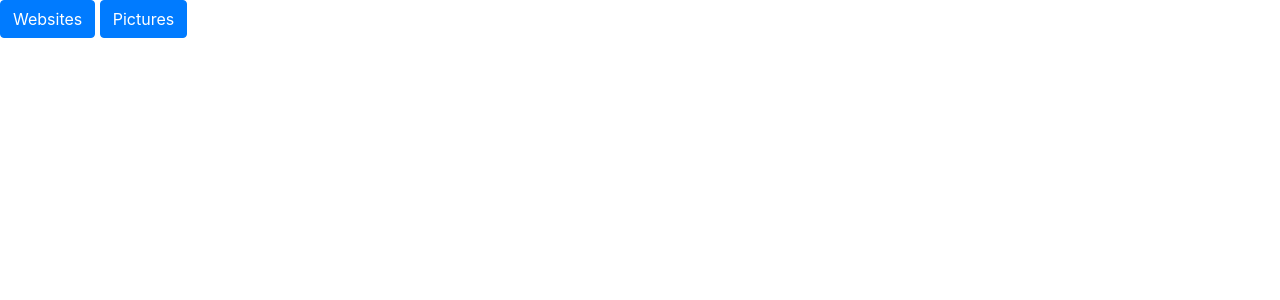
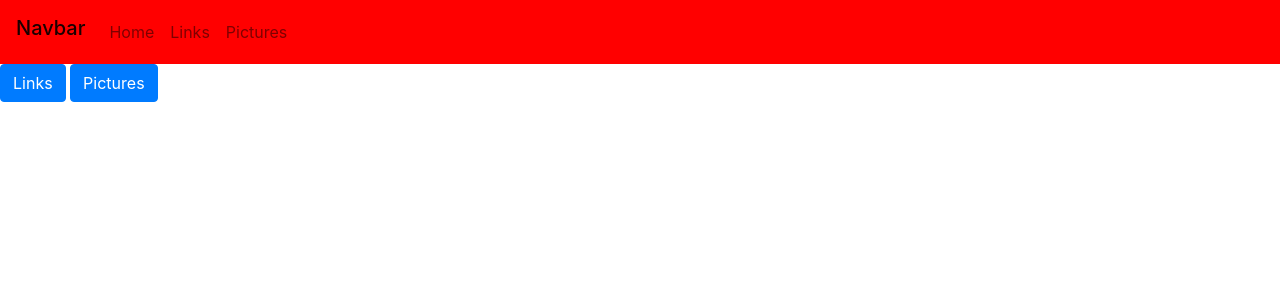
Before and after one commit to RaymenDeol/marr, a Django app: page /resource_library/user_home/ in a window 1280 px wide. Shown: the top 300 px of the page. Run offline with Django 3.2, Linux system fonts and the light colour scheme; the visitor is signed in with stand-in values (Sample User, id 1); some libraries are stand-ins or nearby versions.

Commit message:
Added base.css stylesheet for base.html and did some basic styling on user_home, user_links, and user_pictures. Navbar is working correctly now,

```diff
--- /dev/null
+++ b/steve_app/resource_library/static/css/base.css
@@ -0,0 +1,3 @@
+.navbar {
+    background-color: red;
+}
--- a/steve_app/resource_library/templates/base.html
+++ b/steve_app/resource_library/templates/base.html
@@ -1,3 +1,4 @@
+{% load static %}
 <!DOCTYPE html>
 
 <html>
@@ -5,11 +6,30 @@
 <head>
 	<!-- Bootstrap CSS -->
     <link rel="stylesheet" href="https://stackpath.bootstrapcdn.com/bootstrap/4.1.3/css/bootstrap.min.css" integrity="sha384-MCw98/SFnGE8fJT3GXwEOngsV7Zt27NXFoaoApmYm81iuXoPkFOJwJ8ERdknLPMO" crossorigin="anonymous">
-
+    <link rel="stylesheet" type="text/css" href="{% static 'css/base.css' %}"/>
 </head>
 
 <body>
 
+    <nav class="navbar navbar-expand-md navbar-light">
+        <h2 class="navbar-brand">Navbar</h2>
+        <button class="navbar-toggler" type="button" data-toggle="collapse" data-target="#navbarSupportedContent" aria-controls="navbarSupportedContent">
+            <span class="navbar-toggler-icon"></span>
+        </button>
+        <div class="collapse navbar-collapse" id="navbarSupportedContent">
+            <ul class="navbar-nav mr-auto">
+                <li class="nav-item">
+                    <a class="nav-link" href="{% url 'resource_library:user_home' %}"> Home </a>
+                </li>
+                <li class="nav-item">
+                    <a class="nav-link" href="{% url 'resource_library:user_links' %}"> Links </a>
+                </li>
+                <li class="nav-item">
+                    <a class="nav-link" href="{% url 'resource_library:user_pictures' %}"> Pictures </a>
+                </li>
+            </ul>
+        </div>
+    </nav>
 
 	{% block content %}
 	{% endblock %}
--- a/steve_app/resource_library/templates/user_home.html
+++ b/steve_app/resource_library/templates/user_home.html
@@ -8,7 +8,7 @@
 
 
     <div>
-	    <a class="btn btn-primary" href="{% url 'resource_library:user_links' %}"> Websites</a>
+	    <a class="btn btn-primary" href="{% url 'resource_library:user_links' %}"> Links</a>
         <a class="btn btn-primary" href="{% url 'resource_library:user_pictures' %}"> Pictures</a>
     </div>
 
```
Also changed, not shown: steve_app/resource_library/templates/registration/login.html (+9 -6 lines), steve_app/resource_library/templates/user_links.html (+9 -5 lines), steve_app/resource_library/static/css/login.css (line endings or trailing spaces).
